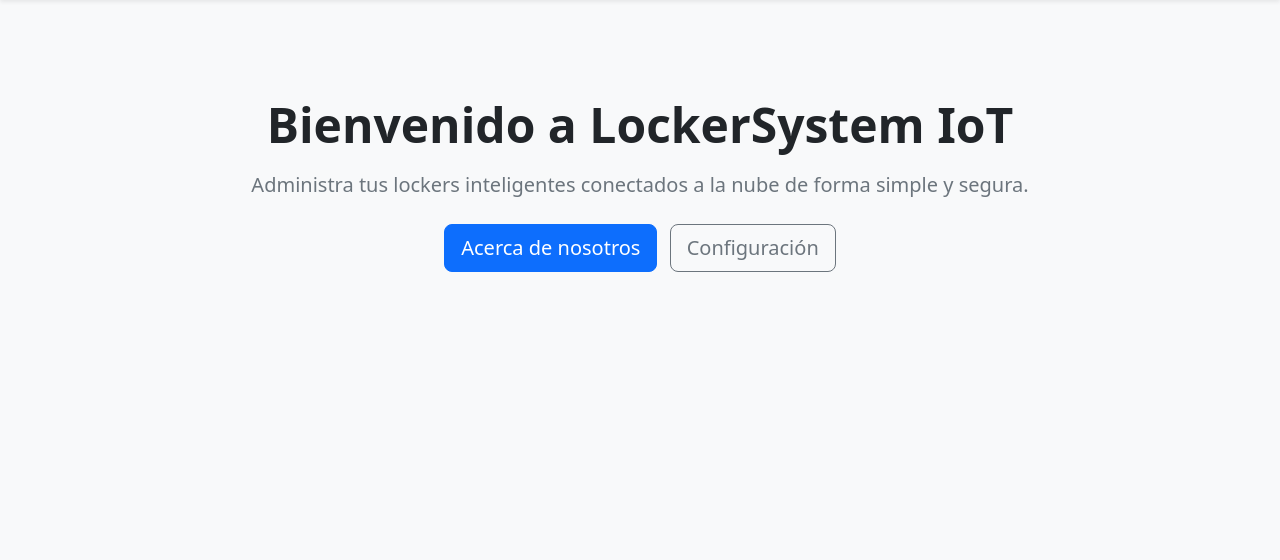
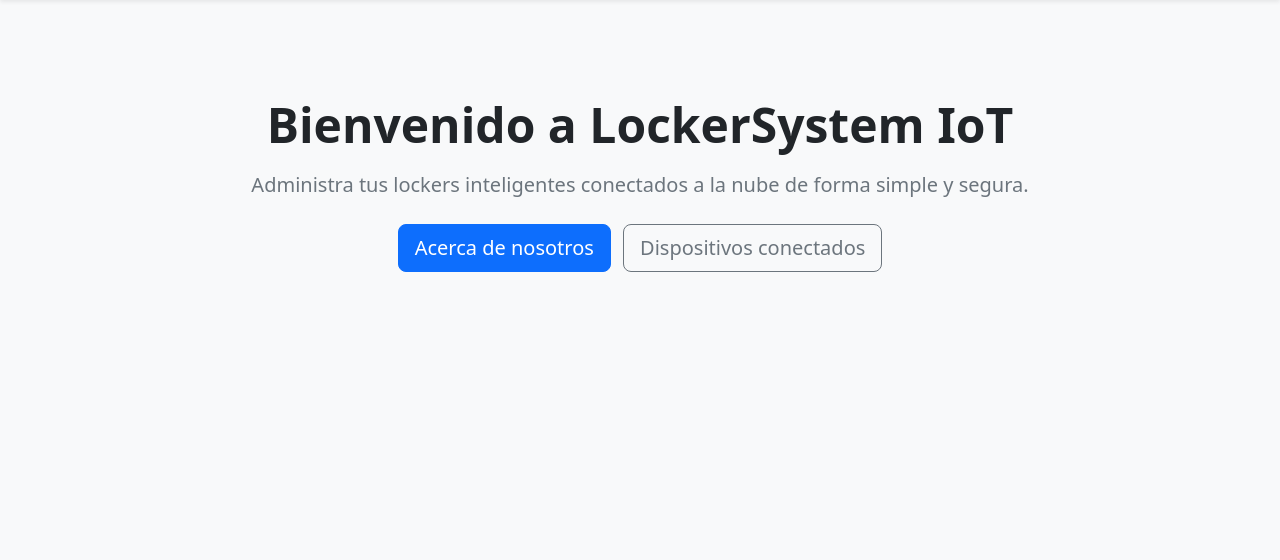
Before and after one commit to microdevg/LockerSystemIoT, a Django app: page / in a window 1280 px wide. Shown: the part 56-616 px from the top of the page. Run offline with Django 5.2, Linux system fonts and the light colour scheme.

Commit message:
[Agregue lista dispositivos a mi homepage]

```diff
--- a/templates/devices/list_devices.html
+++ b/templates/devices/list_devices.html
@@ -1,7 +1,8 @@
-<!-- templates/post_list.html -->
 <h1>Todos los dispositivos conectados</h1>
 <ul>
 {% for device in devices %}
-<li>{{device }}</li>
+    {% if device.en_linea %}
+    <li>{{ device }} Está conectado</li>
+    {% endif %}
 {% endfor %}
 </ul>
--- a/templates/pages/home.html
+++ b/templates/pages/home.html
@@ -3,14 +3,15 @@
 {% block title %}Inicio | LockerSystem IoT{% endblock %}
 
 {% block content %}
-<div class="text-center py-5">
+<main class="text-center py-5">
     <h1 class="display-5 fw-bold text-dark">Bienvenido a LockerSystem IoT</h1>
     <p class="lead text-secondary mt-3">
         Administra tus lockers inteligentes conectados a la nube de forma simple y segura.
     </p>
     <div class="mt-4">
-        <a href="{% url 'home' %}" class="btn btn-primary btn-lg me-2">Acerca de nosotros</a>
-        <a href="#" class="btn btn-outline-secondary btn-lg">Configuración</a>
+        {# Cambiado 'home' por 'about' si ese enlace es realmente "Acerca de nosotros" #}
+        <a href="{% url 'home' %}" class="btn btn-primary btn-lg me-2" role="button">Acerca de nosotros</a>
+        <a href="{% url 'allDevices' %}" class="btn btn-outline-secondary btn-lg" role="button">Dispositivos conectados</a>
     </div>
-</div>
+</main>
 {% endblock %}
```
